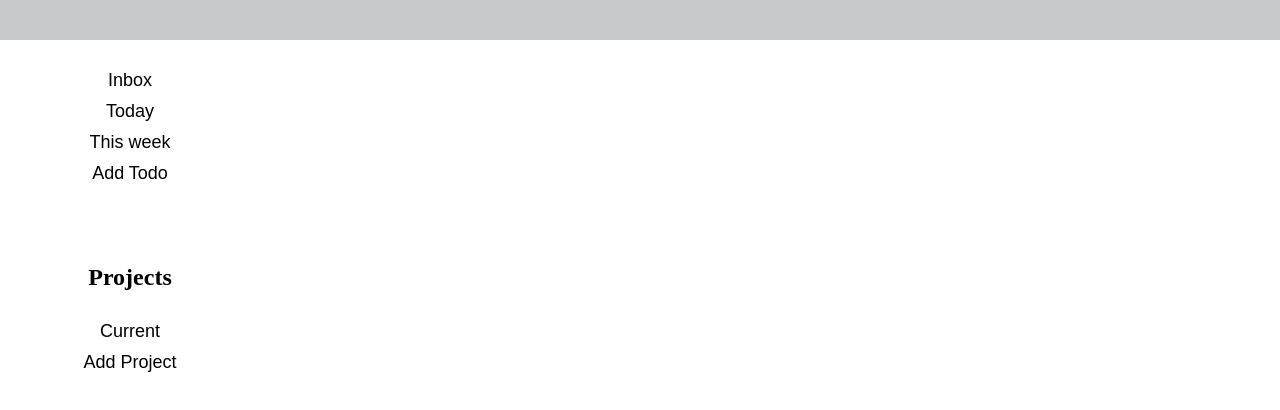
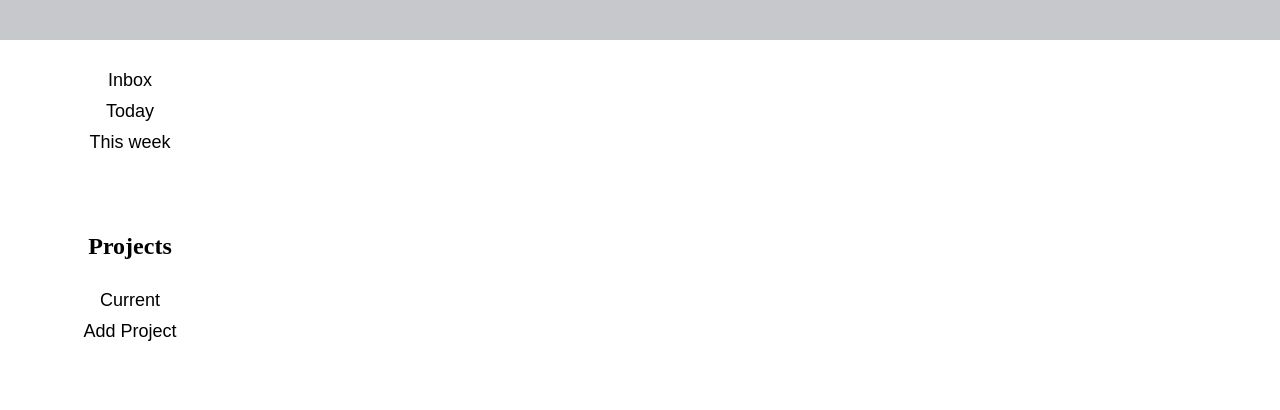
Before and after one commit to AyomikunOyeniyi/todo-list, a website built with webpack: page dist/index.html in a window 1280 px wide. Shown: the part 120-530 px from the top of the page. Built offline with nearby package versions, Linux system fonts and the light colour scheme.

Commit message:
Remove add button

```diff
--- a/dist/index.html
+++ b/dist/index.html
@@ -13,7 +13,7 @@
             <button class="inbox-btn btn">Inbox</button>
             <button class="today-btn btn">Today</button>
             <button class="week-btn btn">This week</button>
-            <button class="add-btn btn">Add Todo</button>
+            <!-- <button class="add-btn btn">Add Todo</button> -->
         </div>
         <div class="project-btns">
             <h2>Projects</h2>
```
